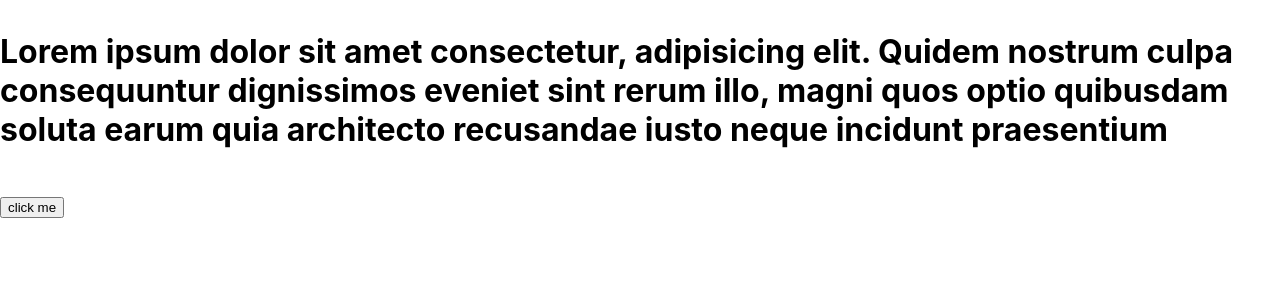
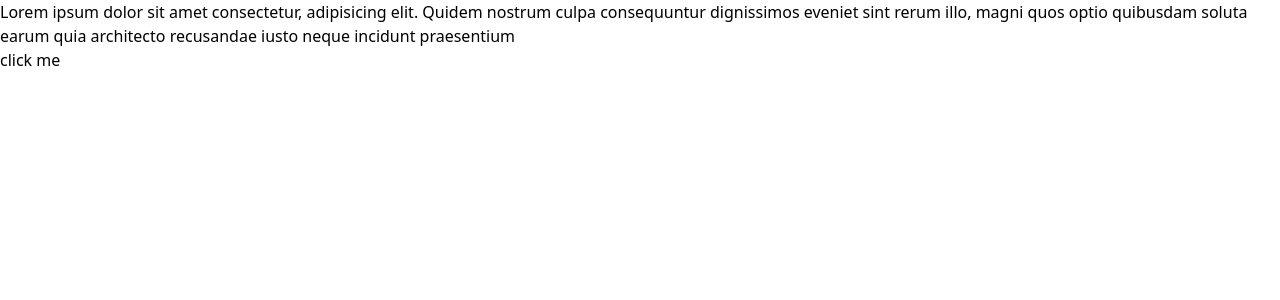
Before and after one commit to valikbrrr/react-typescript-project, a React (Create React App) app: page / in a window 1280 px wide. Shown: the top 300 px of the page. Built offline with nearby package versions, Linux system fonts and the light colour scheme.

Commit message:
proj-add-tailwind

```diff
--- a/src/index.css
+++ b/src/index.css
@@ -1,13 +1,3 @@
-body {
-  margin: 0;
-  font-family: -apple-system, BlinkMacSystemFont, 'Segoe UI', 'Roboto', 'Oxygen',
-    'Ubuntu', 'Cantarell', 'Fira Sans', 'Droid Sans', 'Helvetica Neue',
-    sans-serif;
-  -webkit-font-smoothing: antialiased;
-  -moz-osx-font-smoothing: grayscale;
-}
-
-code {
-  font-family: source-code-pro, Menlo, Monaco, Consolas, 'Courier New',
-    monospace;
-}
+@tailwind base;
+@tailwind components;
+@tailwind utilities;
--- /dev/null
+++ b/tailwind.config.js
@@ -0,0 +1,5 @@
+export const content = ["./src/**/*.{html,js}"];
+export const theme = {
+  extend: {},
+};
+export const plugins = [];
```
